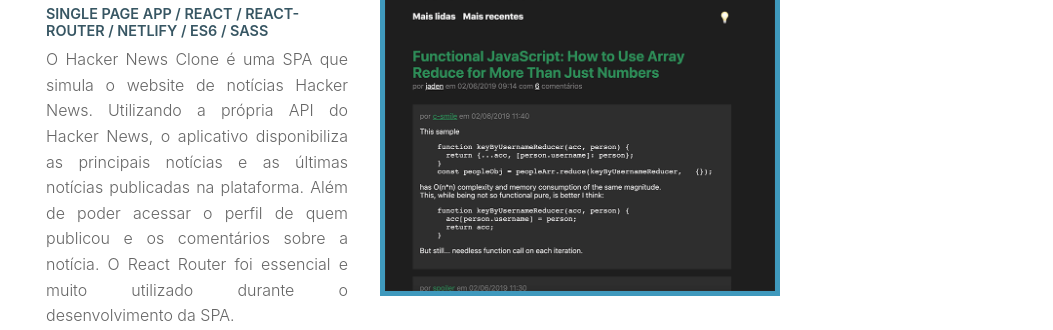
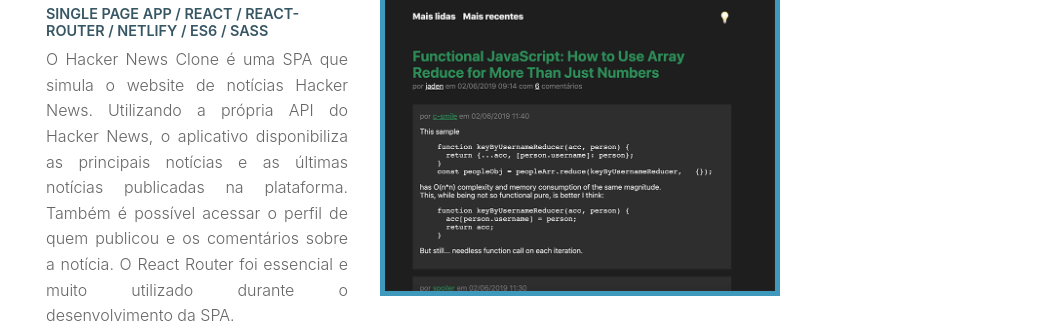
Before and after one commit to caiopoyares/caiopoyares.github.io, a website: page portfolio.html in a window 1280 px wide. Shown: the part 622-952 px from the top of the page, without its empty margins (227-1280 px from the left). Drawn offline with Linux system fonts and the light colour scheme.

Commit message:
text hacker news

```diff
--- a/portfolio.html
+++ b/portfolio.html
@@ -64,7 +64,8 @@
           <p class="project__description">
             O Hacker News Clone é uma SPA que simula o website de notícias Hacker News. Utilizando a própria API do
             Hacker News, o aplicativo disponibiliza as principais notícias e as últimas notícias publicadas na
-            plataforma. Além de poder acessar o perfil de quem publicou e os comentários sobre a notícia. O React Router
+            plataforma. Também é possível acessar o perfil de quem publicou e os comentários sobre a notícia. O React
+            Router
             foi essencial e muito utilizado durante o desenvolvimento da SPA.
           </p>
           <div class="project__links">
```
Also changed, not shown: 1 other file.
